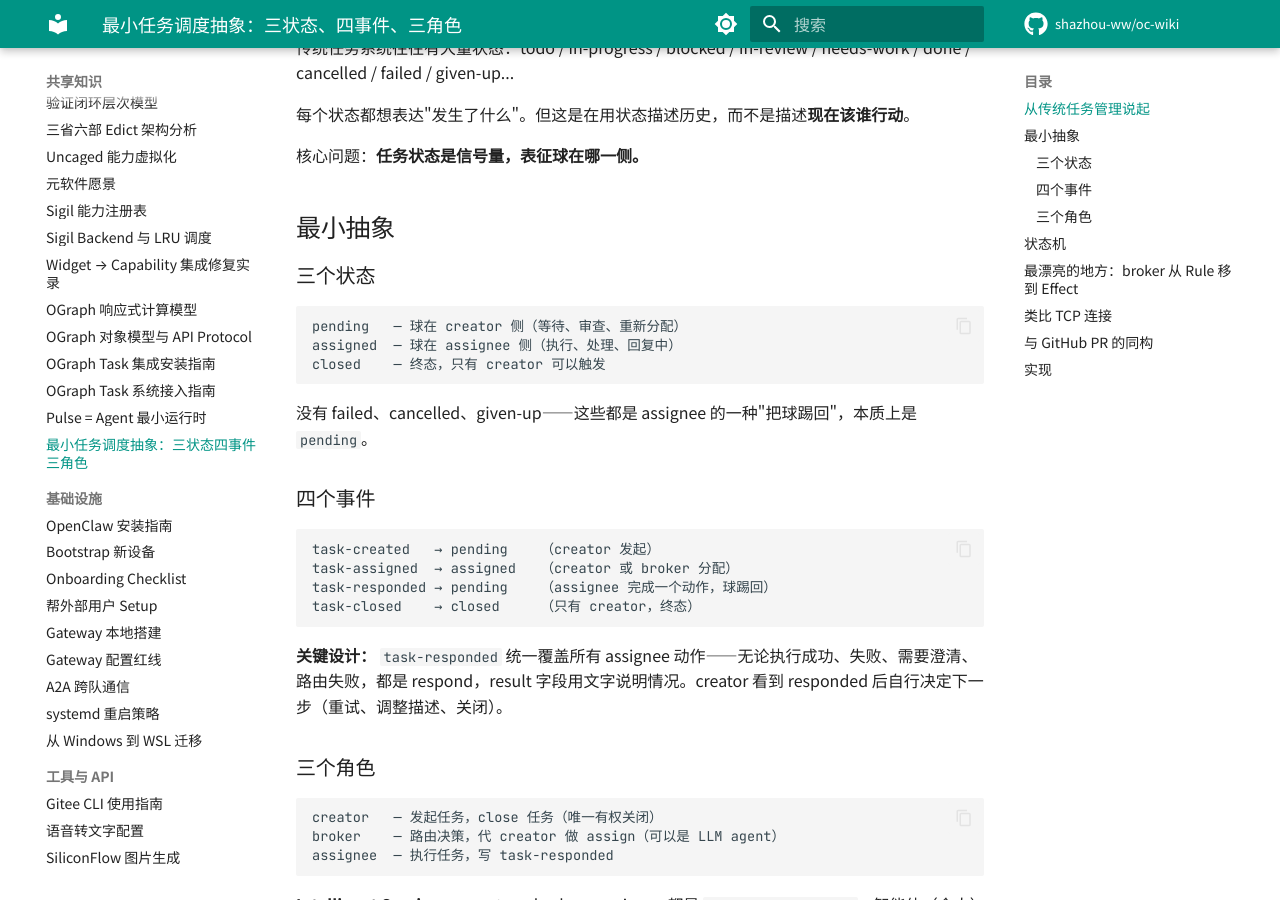
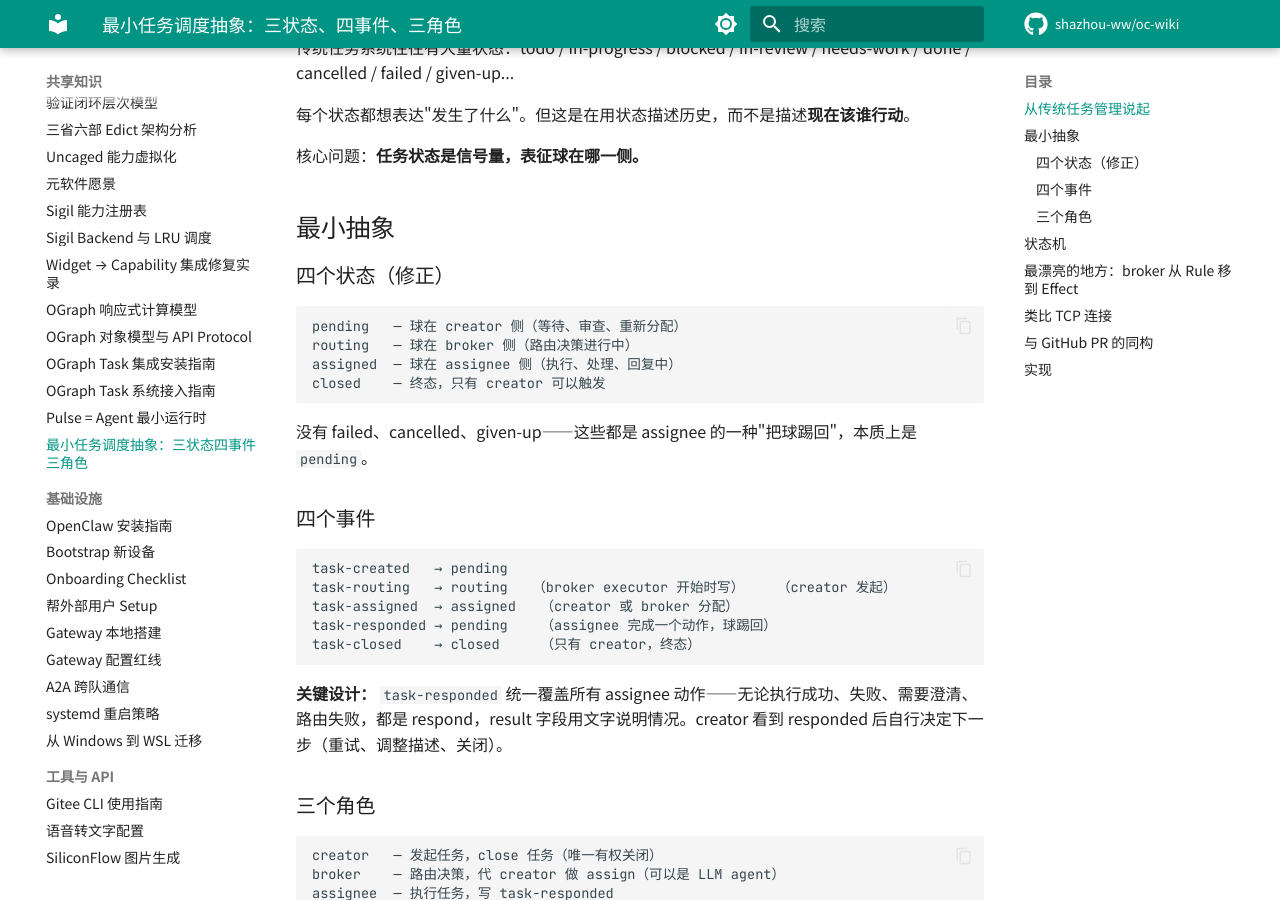
Before and after one commit to shazhou-ww/oc-wiki, an MkDocs documentation site: the page built from docs/shared/pulse-task-scheduling-abstraction.md, in a window 1280 px wide and 900 px high, scrolled down 350 px. Built offline with MkDocs 1.6.1 and Material for MkDocs 9.7.7, drawn with Linux system fonts in a browser that asks for light colours; comment, search, counter and statistics services are not loaded.

Commit message:
docs: 补充第四个状态 routing，修正 broker async 漏洞

````diff
--- a/docs/shared/pulse-task-scheduling-abstraction.md
+++ b/docs/shared/pulse-task-scheduling-abstraction.md
@@ -19,10 +19,11 @@ tags: [pulse, task-scheduling, design]
 
 ## 最小抽象
 
-### 三个状态
+### 四个状态（修正）
 
 ```
 pending   — 球在 creator 侧（等待、审查、重新分配）
+routing   — 球在 broker 侧（路由决策进行中）
 assigned  — 球在 assignee 侧（执行、处理、回复中）
 closed    — 终态，只有 creator 可以触发
 ```
@@ -32,7 +33,8 @@ closed    — 终态，只有 creator 可以触发
 ### 四个事件
 
 ```
-task-created   → pending    （creator 发起）
+task-created   → pending
+task-routing   → routing   （broker executor 开始时写）    （creator 发起）
 task-assigned  → assigned   （creator 或 broker 分配）
 task-responded → pending    （assignee 完成一个动作，球踢回）
 task-closed    → closed     （只有 creator，终态）
````
